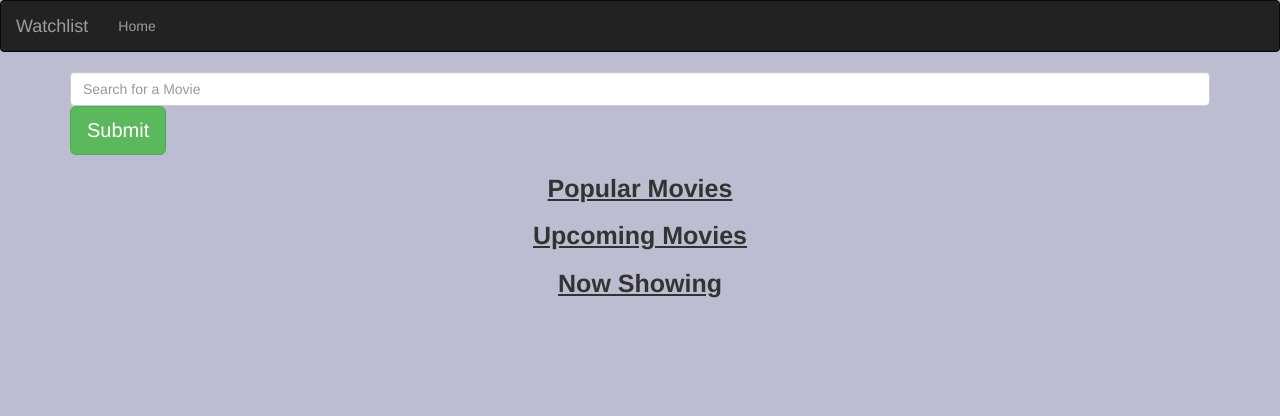
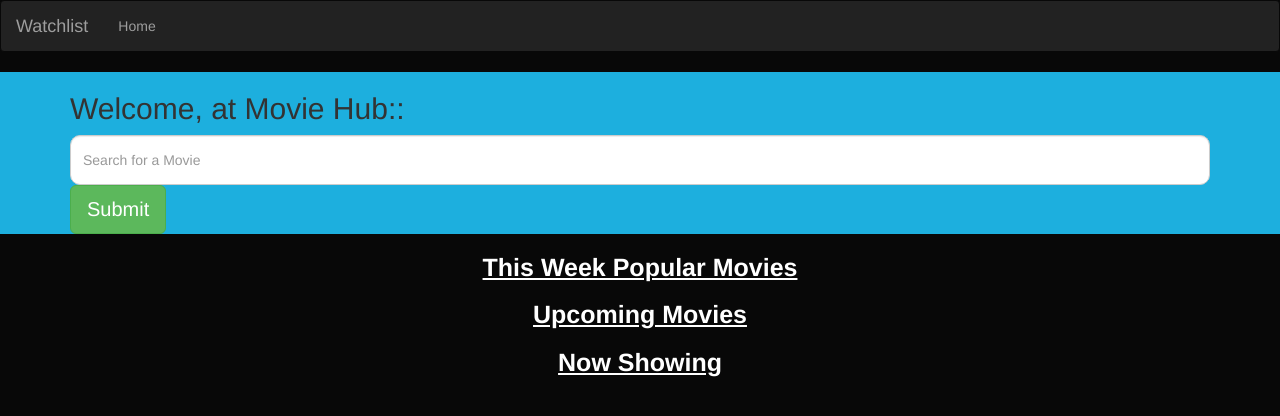
Before and after one commit to SayiaFelix/Watchlist-practice, a Flask app: template app/templates/index.html in a window 1280 px wide. Shown: the top 416 px of the page. Run offline with Flask 2, Linux system fonts and the light colour scheme; the template is opened without the code that fills it, so the values that code supplies are empty; some libraries are stand-ins or nearby versions.

Commit message:
adding file

```diff
--- a/app/static/css/index.css
+++ b/app/static/css/index.css
@@ -1,5 +1,5 @@
 body {
-    background-color: rgb(189, 189, 209);
+    background-color: rgb(8, 8, 8);
 }
 
 ul {
@@ -12,10 +12,11 @@ ul {
 
 .movie-card a:hover {
     padding-bottom: 20px;
-    border-bottom: 1px solid green;
+    border-bottom: 1px solid rgb(238, 241, 238);
 }
 
 h3 {
+    color: white;
     text-align: center;
     font-size: 25px;
     font-weight: bold;
@@ -25,3 +26,12 @@ h3 {
 .btn {
     font-size: 20px;
 }
+
+.form-control {
+    height: 50px;
+    border-radius: 10px;
+}
+
+.form {
+    background: #1DAFDE;
+}
--- a/app/templates/index.html
+++ b/app/templates/index.html
@@ -5,17 +5,19 @@
 <link rel="stylesheet" href="{{url_for('static',filename='css/index.css')}}"> {% endblock %}
 <!-- Content block -->
 {% block content %}
+<div class="form">
+    <div class="container">
+        <h2>Welcome, at Movie Hub::</h2>
+        <form>
+            <input type="text" name="movie_query" placeholder="Search for a Movie" class="form-control">
+            <input type="submit" value="Submit" class="btn btn-success btn-lg">
+        </form>
 
-<div class="container">
-    <form>
-        <input type="text" name="movie_query" placeholder="Search for a Movie" class="form-control">
-        <input type="submit" value="Submit" class="btn btn-success btn-lg">
-    </form>
-
+    </div>
 </div>
 
 <!-- Popular movie -->
-<h3> Popular Movies</h3>
+<h3>This Week Popular Movies</h3>
 <ul>
     {{ macro.displayMovieList(popular)}}
 </ul>
--- a/config.py
+++ b/config.py
@@ -27,7 +27,7 @@ class DevConfig(Config):
         Config: The parent configuration class with General configuration settings
     '''
 
-    DEBUG = True
+DEBUG = True
 
 config_options = {
 'development':DevConfig,
```
Also changed, not shown: app/templates/movie.html (+0 -7 lines).
